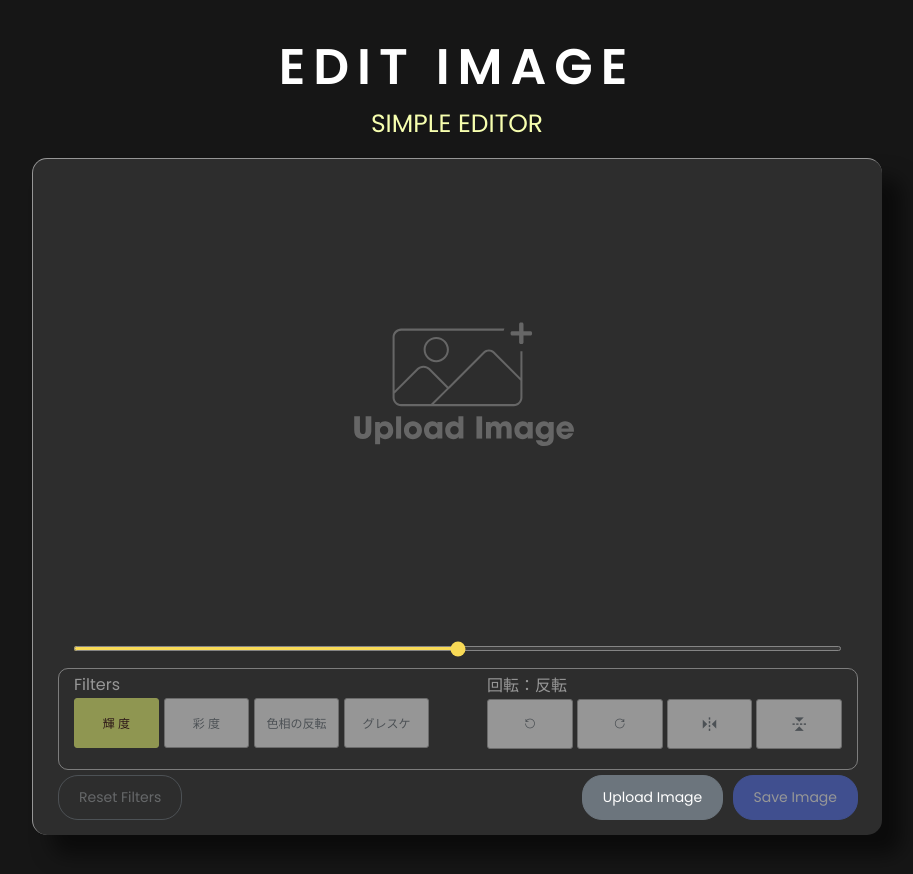
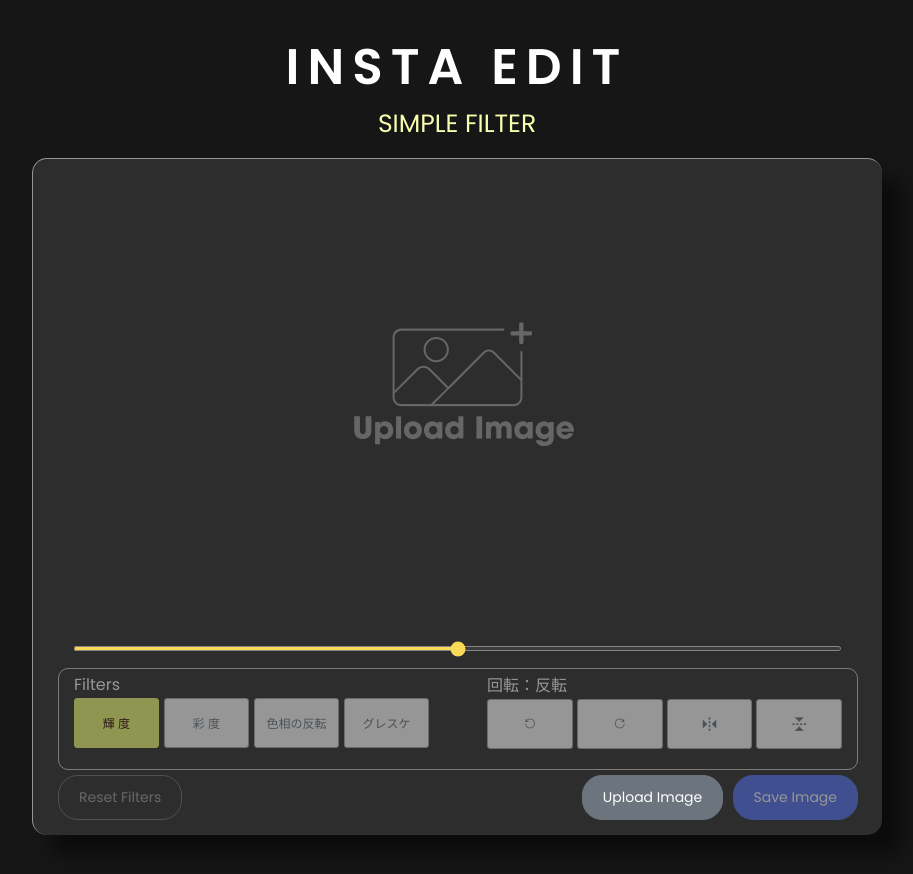
Before and after one commit to RikutoYasuda/fnd10presentation, a plain HTML site: page index.html in a window 1280 px wide. Shown: the whole page, without its empty margins (183-1096 px from the left). Drawn offline with nearby package versions, Linux system fonts and the light colour scheme.

Commit message:
Update index.html

```diff
--- a/index.html
+++ b/index.html
@@ -14,8 +14,8 @@
 <body>
     <!-- タイトル部分 -->
     <div class="head">
-        <span class="text1">Edit Image</span>
-        <span class="text2">simple editor</span>
+        <span class="text1">INSTA EDIT</span>
+        <span class="text2">simple filter</span>
     </div>
     <!-- メイン -->
     <div class="container disable">
```
